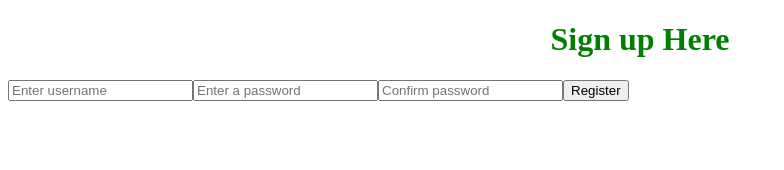
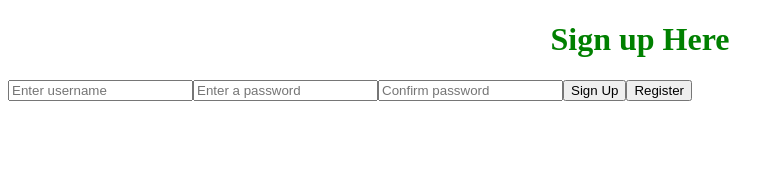
Before and after one commit to Noviru/plan_your_day, a React (Create React App) app in the folder keeptrack/: page /register in a window 1280 px wide. Shown: the top 170 px of the page, without its empty margins (0-784 px from the left). Built offline with nearby package versions, Linux system fonts and the light colour scheme.

Commit message:
Fetching data from form now works

```diff
--- a/keeptrack/src/components/Register.tsx
+++ b/keeptrack/src/components/Register.tsx
@@ -1,6 +1,6 @@
 import React from 'react';
 import {useNavigate} from "react-router-dom"
-
+import { useState } from 'react';
 
 function validate_reg(username: string, password: string, password_conf: string){
 
@@ -9,13 +9,31 @@ function validate_reg(username: string, password: string, password_conf: string)
 
 const Register = () => {
   const navigate = useNavigate();
+  const [username, setUsername] = useState<string>("");
+  const [password, setPassword] = useState<string>("");
+  const [message, setMessage] = useState('');
+
+  const handleSubmit = (event: any) => {
+    event.preventDefault();
+    setMessage(`Hello ${username} ${password}!`);
+    setUsername(username);
+    setPassword(password);
+    console.log(password);
+  };
+
   return (
       <>
         <center><h1 style={{color:"green"}}>Sign up Here</h1></center>
-        <form className = "Input">
-          <input type = "input" placeholder='Enter username' className = "input_username"></input>
-          <input type = "input" placeholder='Enter a password' className = "input_password"></input>
-          <input type = "input" placeholder='Confirm password' className = "input_password_conformation"></input>
+        <form onSubmit = {handleSubmit} className = "Input">
+          <input type = "input" placeholder='Enter username' value = {username} onChange = {(event) => setUsername(event.target.value)}></input>
+          <input type = "input" placeholder='Enter a password' value = {password} onChange = {(event) => setPassword(event.target.value)}></input>
+          <input type = "input" placeholder='Confirm password' value = {password} onChange = {(event) => setPassword(event.target.value)}></input>
+          <button
+          type="submit"
+          className="registerButton"
+        >
+          Sign Up
+        </button>
           <button onClick={ ()=>navigate("/register")}>Register</button>
        </form>
       </>
--- a/keeptrack/src/index.tsx
+++ b/keeptrack/src/index.tsx
@@ -2,13 +2,16 @@ import React from "react";
 import ReactDOM from "react-dom/client";
 import { BrowserRouter as Router } from "react-router-dom";
 import App from "./App";
+import CssBaseline from "@material-ui/core/CssBaseline";
 
 const root = ReactDOM.createRoot(document.getElementById("root") as HTMLElement);
 
 root.render(
   <React.StrictMode>
     <Router>
+
       <App />
+
     </Router>
   </React.StrictMode>
 );
```
